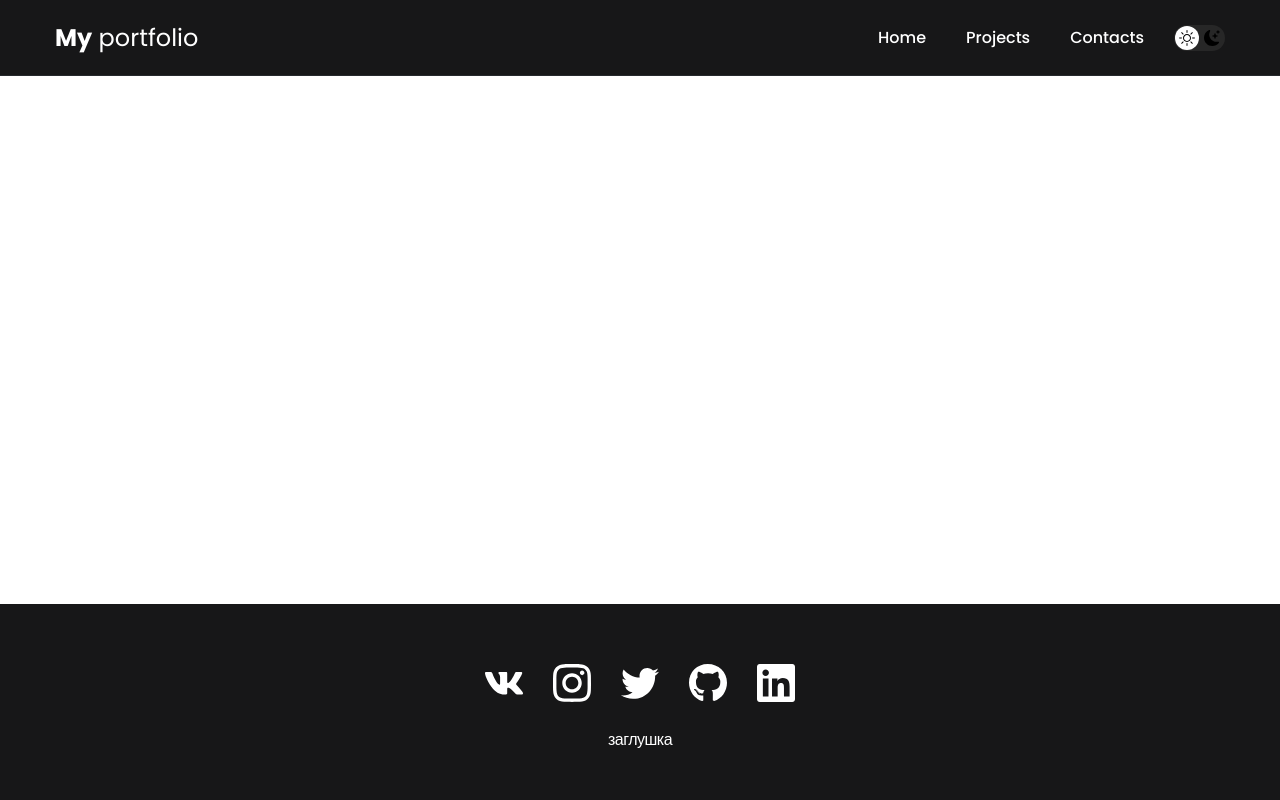
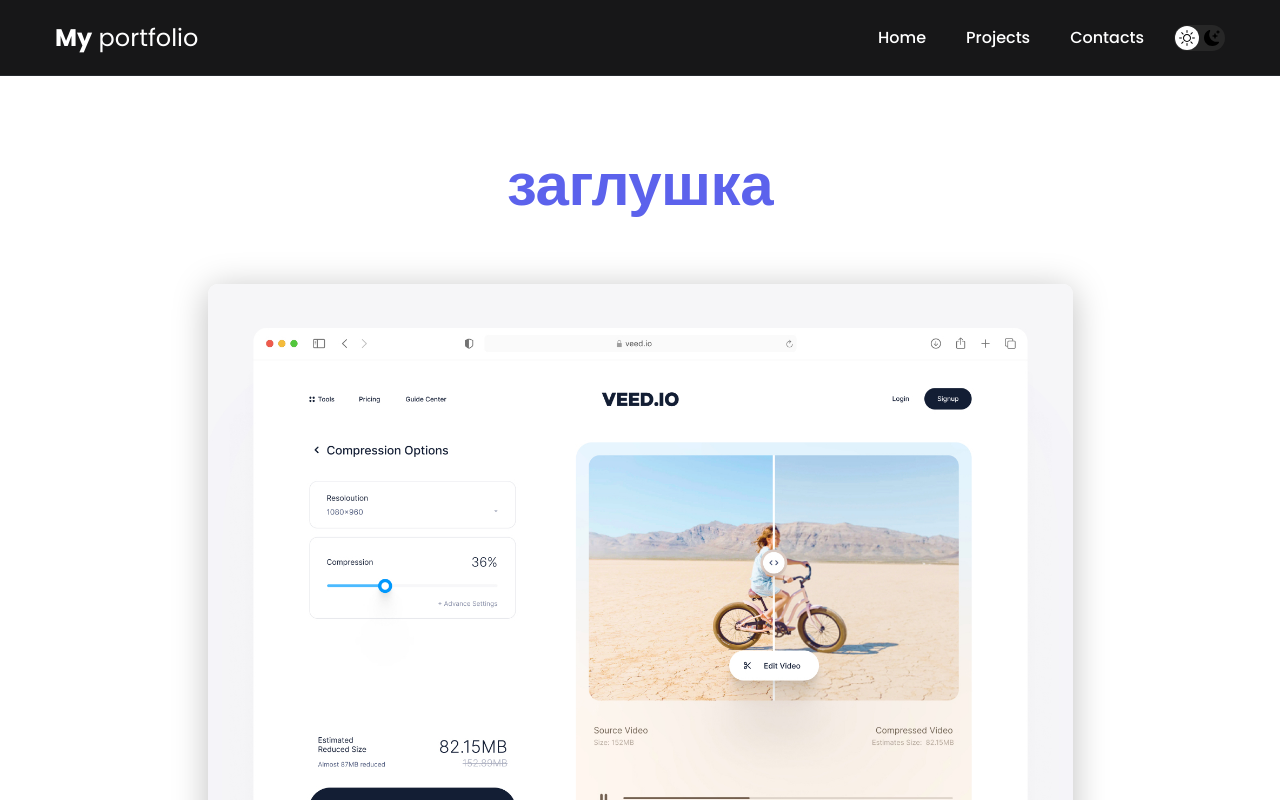
Before and after one commit to batalovmv/portfolioPage, a React (Vite) app: page /portfolioPage/project/1 in a window 1280 px wide. Before the commit this address had no page. Shown: the top 800 px of the page. Built offline with nearby package versions, Linux system fonts and the light colour scheme.

Commit message:
изменил пути ссылок

```diff
--- a/src/App.tsx
+++ b/src/App.tsx
@@ -18,10 +18,10 @@ const App = () => (
             <Navbar />
             <Suspense fallback={<Spinner />}>
                 <Routes>
-                    <Route path="/" element={<Home />} />
-                    <Route path="/projects" element={<Projects />} />
-                    <Route path="/project/:id" element={<Project />} />
-                    <Route path="/contacts" element={<Contacts />} />
+                    <Route path="portfolioPage/" element={<Home />} />
+                    <Route path="portfolioPage/projects" element={<Projects />} />
+                    <Route path="portfolioPage/project/:id" element={<Project />} />
+                    <Route path="portfolioPage/contacts" element={<Contacts />} />
                 </Routes>
             </Suspense>
             <Footer />
```
